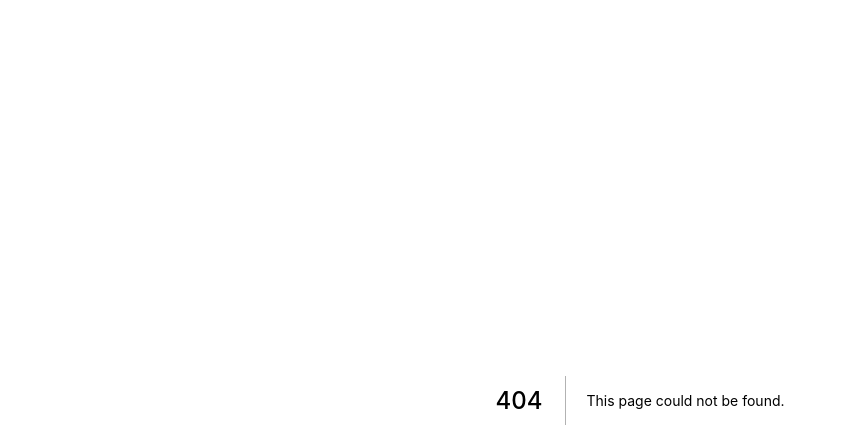
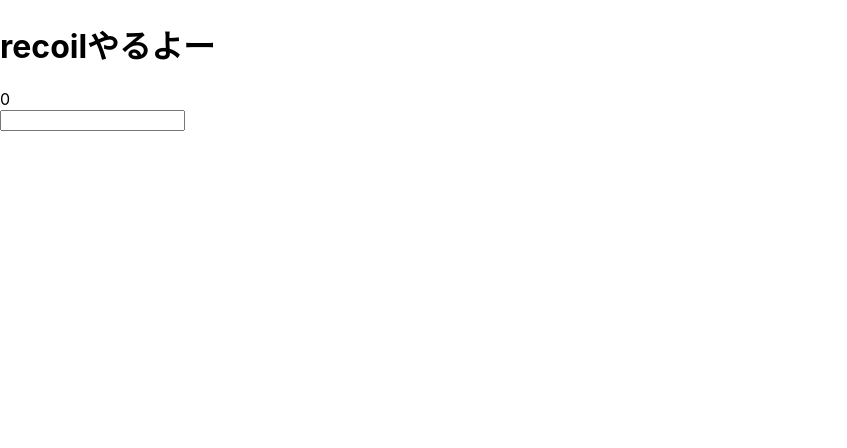
Before and after one commit to SonedaYusuke/next-template, a Next.js app: page /recoil in a window 1280 px wide. Before the commit this address had no page. Shown: the top 448 px of the page, without its empty margins (0-847 px from the left). Built offline with nearby package versions, Linux system fonts and the light colour scheme.

Commit message:
とりあえずrecoil動いた

```diff
--- /dev/null
+++ b/src/components/RecoilMock.tsx
@@ -0,0 +1,27 @@
+import React, { FC, ChangeEvent } from "react"
+
+import { atom, useRecoilState } from "recoil"
+
+const userState = atom<number>({
+  key: "userState",
+  default: 0
+})
+
+const RecoilMock: FC = () => {
+  const [user, setUser] = useRecoilState<number>(userState)
+
+  const onChange = (event: ChangeEvent<HTMLInputElement>) => {
+    setUser(Number(event.target.value))
+  }
+
+  return (
+    <div>
+      <p>
+        {user}
+      </p>
+      <input type="number" onChange={(event) => onChange(event)}/>
+    </div>
+  )
+}
+
+export default RecoilMock
--- a/src/pages/index.tsx
+++ b/src/pages/index.tsx
@@ -13,6 +13,9 @@
         <li>
           <Link href="/timer">タイマー</Link>
         </li>
+        <li>
+          <Link href="/recoil">recoil</Link>
+        </li>
       </ul>
     </div>
   )
--- /dev/null
+++ b/src/pages/recoil.tsx
@@ -0,0 +1,14 @@
+import React, { FC } from "react"
+
+import RecoilMock from "~/components/RecoilMock.tsx"
+
+const Recoil: FC = () => {
+  return (
+    <div>
+      <h1>recoilやるよー</h1>
+      <RecoilMock></RecoilMock>
+    </div>
+  )
+}
+
+export default Recoil
```
